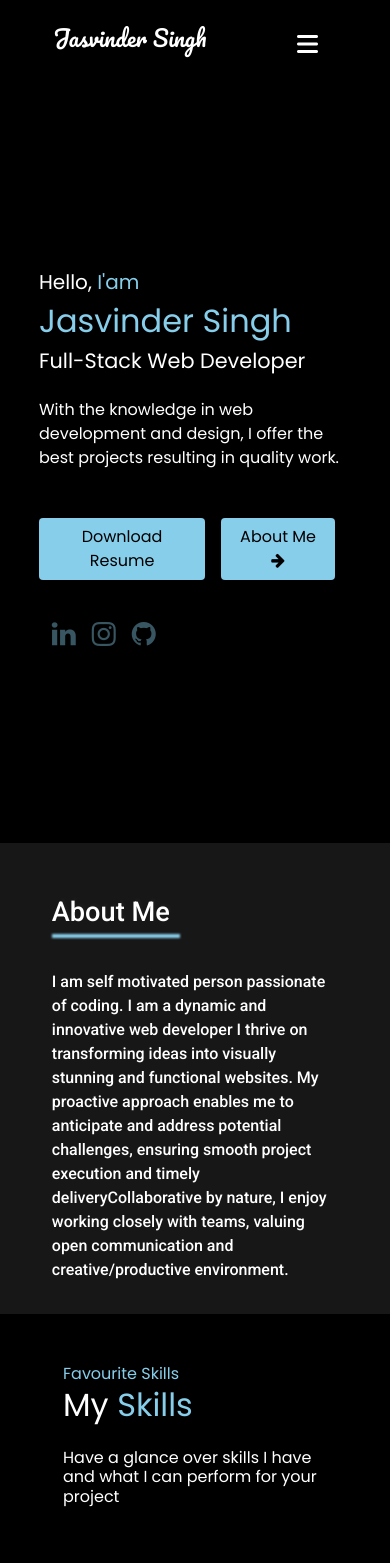
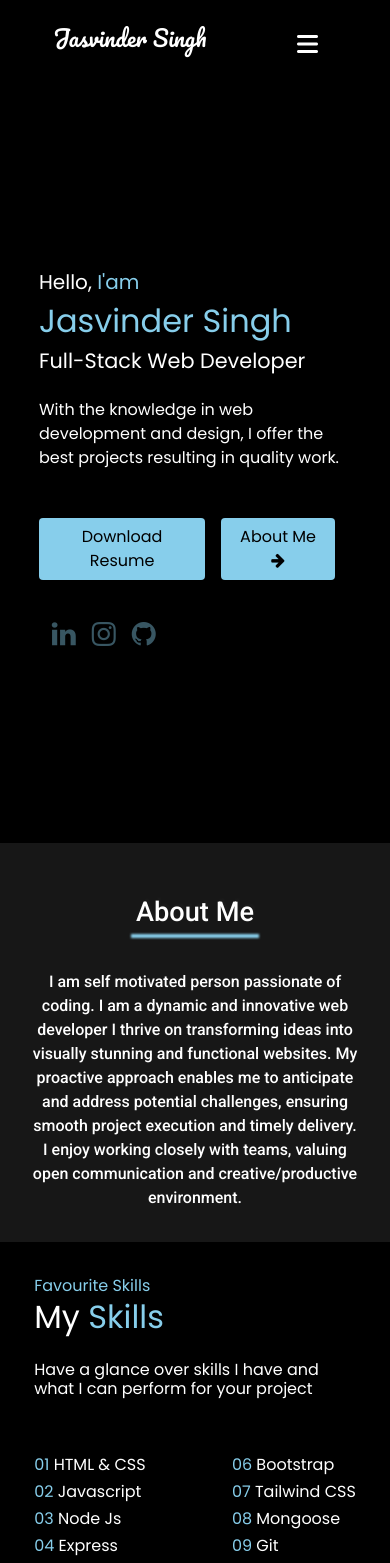
Before and after one commit to singhJasvinder101/Portfolio_frontend, a React (Vite) app: page / in a window 390 px wide. Shown: the top 1563 px of the page. Built offline with nearby package versions, Linux system fonts and the light colour scheme; no server answers; a web font is replaced by a local one.

Commit message:
initial commit

```diff
--- a/src/HomePage.jsx
+++ b/src/HomePage.jsx
@@ -8,10 +8,12 @@ const HomePage = () => {
     const leftRightSectionRef = useRef(null)
     const contactSectionRef = useRef(null)
     const experianceSection = useRef(null)
+    const aboutMeSection = useRef(null)
 
     const leftRightSectionIsInView = useInView(leftRightSectionRef)
     const contactSectionIsInView = useInView(contactSectionRef)
     const experianceSectionisInView = useInView(experianceSection)
+    const aboutMeSectionisInView = useInView(aboutMeSection)
 
     useEffect(() => {
         console.log(contactSectionIsInView)
@@ -26,17 +28,20 @@ const HomePage = () => {
 
             <section id="about-me" class="about-me">
                 <div>
-                    <div class="about-me-flex">
+                    <div class="about-me-flex" ref={aboutMeSection}>
                         <div class="topp-left-about"></div>
                         <div class="top-left-about"></div>
                         <div class="about-me-content">
                             <div class="about-me-left-content">
-                                <h2>About Me</h2>
+                                <motion.h2
+                                    initial={{ opacity: 0, y: -50 }}
+                                    animate={aboutMeSectionisInView ? { opacity: 1, y: 0, transition: {duration: 0.3} } : {}}
+                                >About Me</motion.h2>
                                 <p>
                                     I am self motivated person passionate of coding. I am a dynamic and innovative web developer
                                     I thrive on transforming ideas into visually stunning and functional websites. My proactive
                                     approach enables me to anticipate and address potential challenges, ensuring smooth project
-                                    execution and timely deliveryCollaborative by nature, I enjoy working closely with teams,
+                                    execution and timely delivery. I enjoy working closely with teams,
                                     valuing open communication and creative/productive environment.
                                 </p>
                                 <div class="bottom-right-about"></div>
@@ -55,7 +60,7 @@ const HomePage = () => {
                 <div id="skills" class="skills-section">
                     <div class="container section-container" ref={leftRightSectionRef}>
                         <motion.div class="skills-left w-50"
-                            initial={{ x: -50, opacity: 0 }}
+                            initial={{ x: -30, opacity: 0 }}
                             animate={leftRightSectionIsInView ? { x: 0, opacity: 1, transition: { duration: 0.5, delay: 0.3 } } : {}}>
                             <div>
                                 <h9><span style={{ color: 'rgb(135, 206, 235)' }}>Favourite Skills</span></h9>
@@ -66,7 +71,7 @@ const HomePage = () => {
                                 project</h5>
                         </motion.div>
                         <motion.div class="skills-right d-flex w-50 mt-5 justify-content-around"
-                            initial={{ x: 50, opacity: 0, scale: 1 }}
+                            initial={{ x: 30, opacity: 0, scale: 1 }}
                             animate={leftRightSectionIsInView ? { x: 0, opacity: 1, scale: 1, transition: { duration: 0.5, delay: 0.3 } } : {}}
                         >
                             <div class="skill-cont-1 d-flex flex-column justify-content-center">
@@ -79,9 +84,9 @@ const HomePage = () => {
                             <div class="skill-cont-2  d-flex flex-column justify-content-center">
                                 <h6> <span style={{ color: 'rgb(135, 206, 235)' }}>06</span> Bootstrap</h6>
                                 <h6> <span style={{ color: 'rgb(135, 206, 235)' }}>07</span> Tailwind CSS</h6>
-                                <h6> <span style={{ color: 'rgb(135, 206, 235)' }}>07</span> Mongoose</h6>
-                                <h6> <span style={{ color: 'rgb(135, 206, 235)' }}>07</span> Git</h6>
-                                <h6> <span style={{ color: 'rgb(135, 206, 235)' }}>07</span> Git-Hub</h6>
+                                <h6> <span style={{ color: 'rgb(135, 206, 235)' }}>08</span> Mongoose</h6>
+                                <h6> <span style={{ color: 'rgb(135, 206, 235)' }}>09</span> Git</h6>
+                                <h6> <span style={{ color: 'rgb(135, 206, 235)' }}>10</span> Git-Hub</h6>
                             </div>
                         </motion.div>
                     </div>
@@ -143,20 +148,20 @@ const HomePage = () => {
             <section>
                 <div id="experiance" ref={experianceSection} style={{ backgroundColor: 'rgba(0, 0, 0, 0.911)' }}>
                     <h2 className='text-center ' style={{ color: 'rgb(135, 206, 235)' }}>Experiace</h2>
-                    <div className="certificates container mt-4 d-flex justify-content-between flex-wrap">
+                    <div className="certificates container d-flex justify-content-between flex-wrap">
                         <div className="my-4">
                             <motion.img
                                 className=''
-                                initial={{ scale: 0, opacity: 0}}
-                                animate={ experianceSectionisInView ? { scale: 1, opacity: 1, transition: { delay: 0.1, duration: 0.6 } }: {}}
+                                initial={{ scale: 0, opacity: 0 }}
+                                animate={experianceSectionisInView ? { scale: 1, opacity: 1, transition: { delay: 0.1, duration: 0.6 } } : {}}
                                 src="/images/SamarpanCertificate.jpg"
                                 alt=""
-                                />
+                            />
                         </div>
                         <div className="my-4">
                             <motion.img
-                                initial={{ scale: 0, opacity: 0}}
-                                animate={ experianceSectionisInView ? { scale: 1, opacity: 1, transition: { delay: 0.4, duration: 0.6 } }: {}}
+                                initial={{ scale: 0, opacity: 0 }}
+                                animate={experianceSectionisInView ? { scale: 1, opacity: 1, transition: { delay: 0.4, duration: 0.6 } } : {}}
                                 className=''
                                 src="/images/AlliedgeTechnologiesCertificate.png"
                                 alt=""
@@ -164,8 +169,8 @@ const HomePage = () => {
                         </div>
                         <div className="my-4 lastImage">
                             <motion.img
-                                initial={{ scale: 0, opacity: 0}}
-                                animate={ experianceSectionisInView ? { scale: 1, opacity: 1, transition: { delay: 0.4, duration: 0.6 } }: {}}
+                                initial={{ scale: 0, opacity: 0 }}
+                                animate={experianceSectionisInView ? { scale: 1, opacity: 1, transition: { delay: 0.4, duration: 0.6 } } : {}}
                                 className=''
                                 src="/images/TDP Vista certificate.jpg"
                                 alt=""
--- a/src/index.css
+++ b/src/index.css
@@ -127,23 +127,23 @@ a:hover {
 /* For 768 px */
 
 @media screen and (max-width: 868px) {
+    .skills-section{
+        padding: 2rem 1.2rem !important;
+    }
     .certificates img {
         display: block;
         margin: auto;
         width: 100%;
+        border-radius: 1.2rem !important;
     }
 
     .certificates {
         width: 90% !important;
     }
 
-    .certificates div {
-        margin-top: 6rem !important;
-    }
-
     .certificates {
         flex-wrap: wrap !important;
-        width: 80%;
+        width: 90%;
         margin: auto;
     }
 
@@ -358,7 +358,8 @@ a:hover {
     }
 
     .about-me-left-content {
-        width: 80%;
+        width: 92%;
+        text-align: -webkit-center;
     }
 
 
@@ -441,6 +442,7 @@ a:hover {
         height: 4px;
         background-color: rgb(135, 206, 235);
         filter: blur(1px);
+        margin-left: 1rem;
         /* Apply blur effect */
     }
 
```
